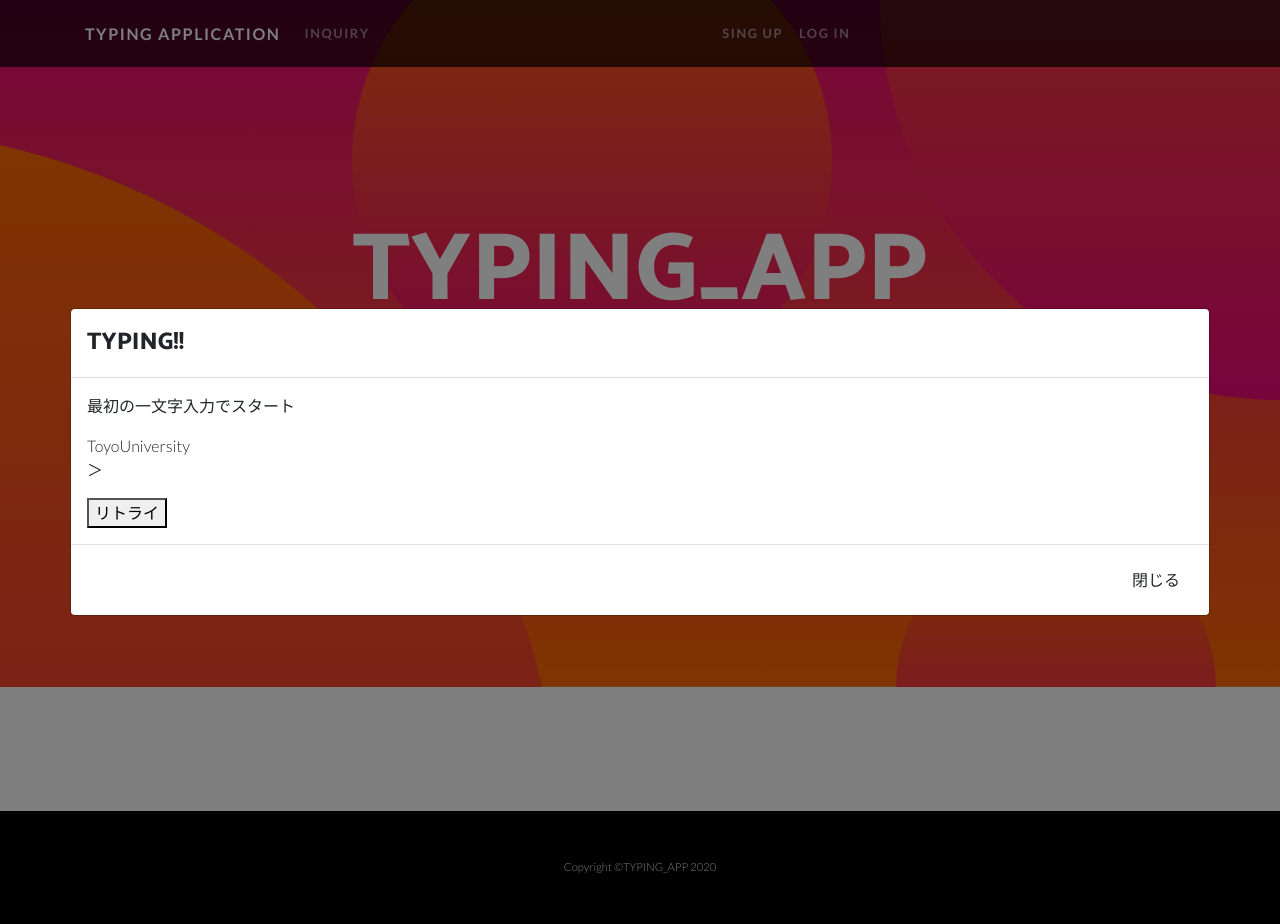
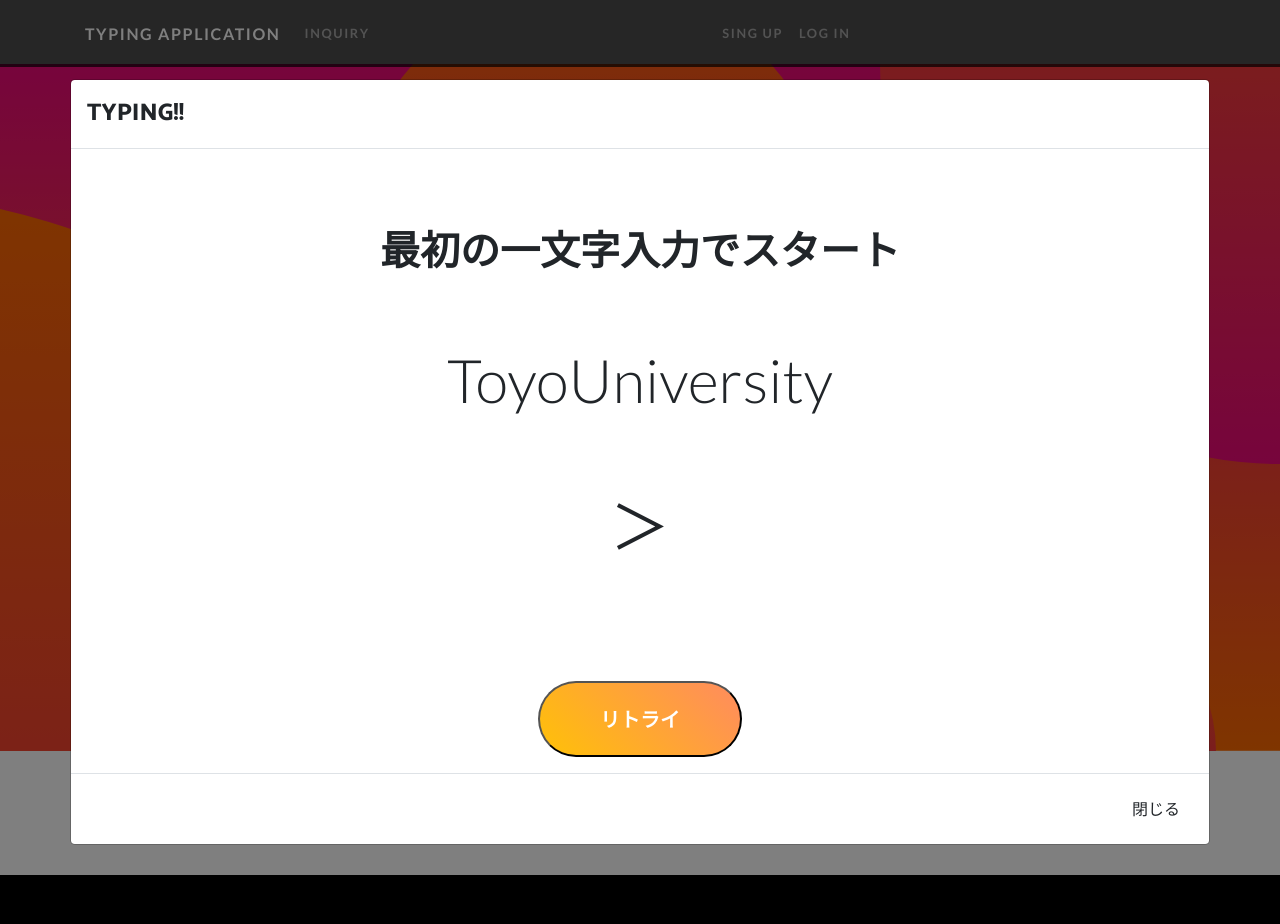
Before and after one commit to SotaTakeuchi/demo_typingapp, a Django app: page / in a window 1280 px wide, after a click on "PLAY NOW". Run offline with Django 3.2, Linux system fonts and the light colour scheme; some libraries are stand-ins or nearby versions.

Commit message:
最終変更　完成！！！！！

```diff
--- a/static/css/typing.css
+++ b/static/css/typing.css
@@ -1,30 +1,33 @@
-* {
-    margin: 0;
-    padding: 0;
-    border: 0;
-  }
+.itabashi {
+  text-align: center;
+  margin-top: 5%;
+}
 
-  body {
-    background: #ddf;
-    font: 30px sans-serif;
-  }
-  #frame{
-    background: #ffffff;
-    font: 30px sans-serif;
-    border:8px double navy;
-    width:400px;
-    height:300px;
-    font-size:18pt;
-    overflow:auto;
-  }
-  #frame:first-letter{
-    color:#5bc0de;
-  }
-  #restart{
-    margin-left: 10px;
-    background: #BDBDBD;
-    border-bottom: solid 3px #888;
-    border-radius: 20px;
-    width: 100px;
-    height: 50px;
-  }
+#time {
+  font-size: 40px;
+  font-weight: bold;
+}
+
+#mondai {
+  font-size: 60px;
+}
+
+#input {
+  font-size: 60px;
+}
+
+#retry {
+  display: inline-block;
+  padding: 21px 60px;
+  border-radius: 75px;
+  text-decoration: none;
+  color: #FFF;
+  background-image: linear-gradient(45deg, #FFC107 0%, #ff8b5f 100%);
+  transition: .4s;
+  font-size: 20px;
+  font-weight: bold;
+}
+
+#missType{
+  font-size: 40px;
+}
--- a/typing_app/templates/base.html
+++ b/typing_app/templates/base.html
@@ -23,6 +23,9 @@
 
         <!-- My style -->
         <link rel="stylesheet" type="text/css" href="{% static 'css/mystyle.css' %}">
+
+        <!--Itabashi-->
+        <link rel="stylesheet" type="text/css" media="screen,print" href="{% static 'css/typing.css' %}" />
         {% block head %}{% endblock %}
     </head>
 
--- a/typing_app/templates/index.html
+++ b/typing_app/templates/index.html
@@ -36,21 +36,21 @@
                 <h4 class="modal-title" id="basicModal">TYPING!!</h4>
             </div>
             <div class="modal-body">
-                <body onload="gameSet()">
-                    <div id="main_typing">
+                <body onload="gameSet()" class="itabashi">
+                    <div id="main_typing" class="itabashi">
                         <!-- 時間の表示 -->
-                        <p id="time">最初の一文字入力でスタート</p>
+                        <p id="time" class="itabashi">最初の一文字入力でスタート</p>
 
-                        <div class="question">
+                        <div class="question itabashi" >
                             <!-- 出題 -->
-                            <font id="mondai"></font>
+                            <font id="mondai" class="itabashi"></font>
                         </div>
                         <!-- タイピング済みの部分の表示 -->
-                        <p id="input"></p>
+                        <p id="input" class="itabashi"></p>
                         <!-- ミスタイプ数の表示 -->
-                        <p id="missType"></p>
+                        <p id="missType" class="itabashi"></p>
 
-                        <button id="retry" type="button" onclick="location.reload()" >
+                        <button id="retry" type="button" onclick="location.reload()" class="itabashi">
                             リトライ
                         </button>
 
```
Also changed, not shown: db.sqlite3.
